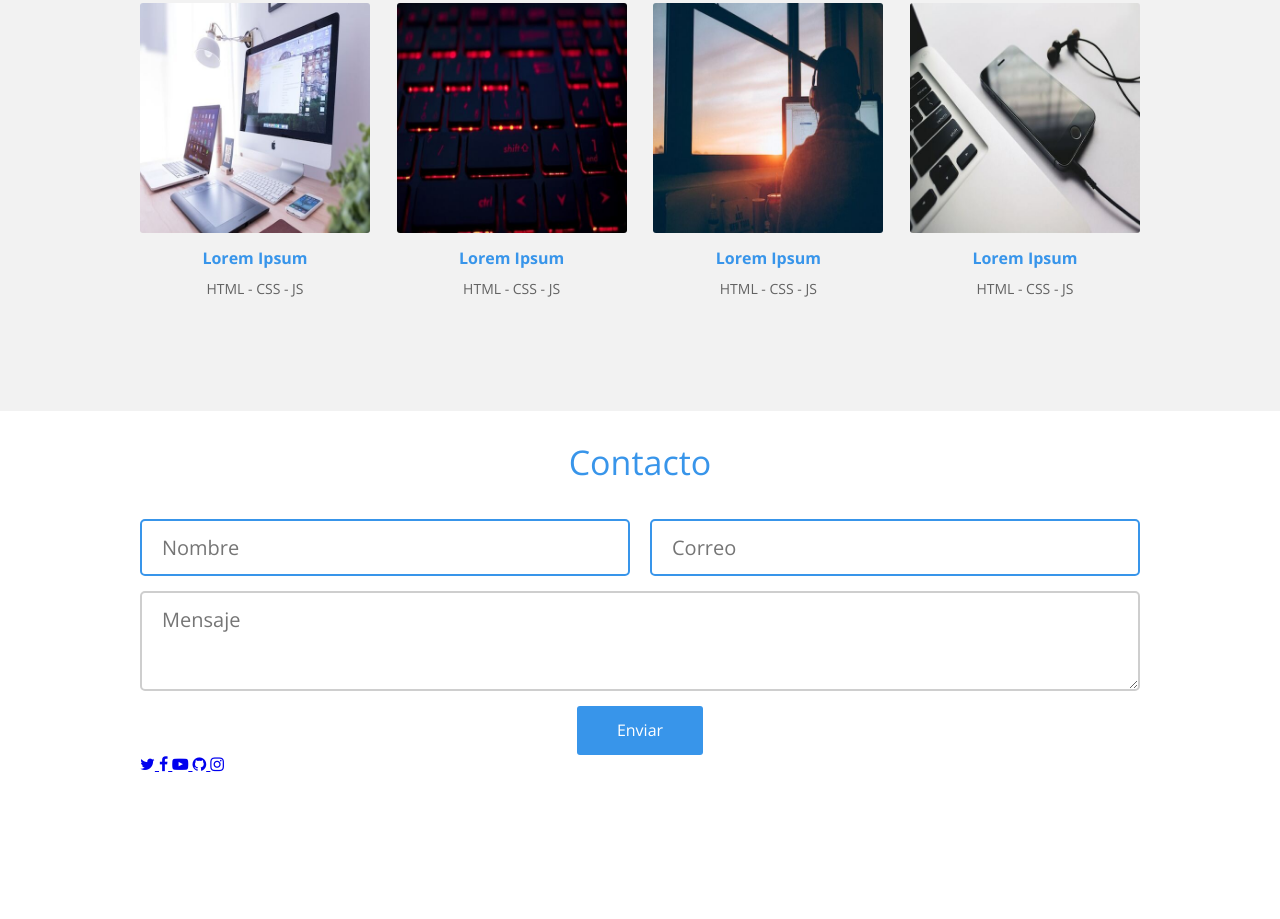
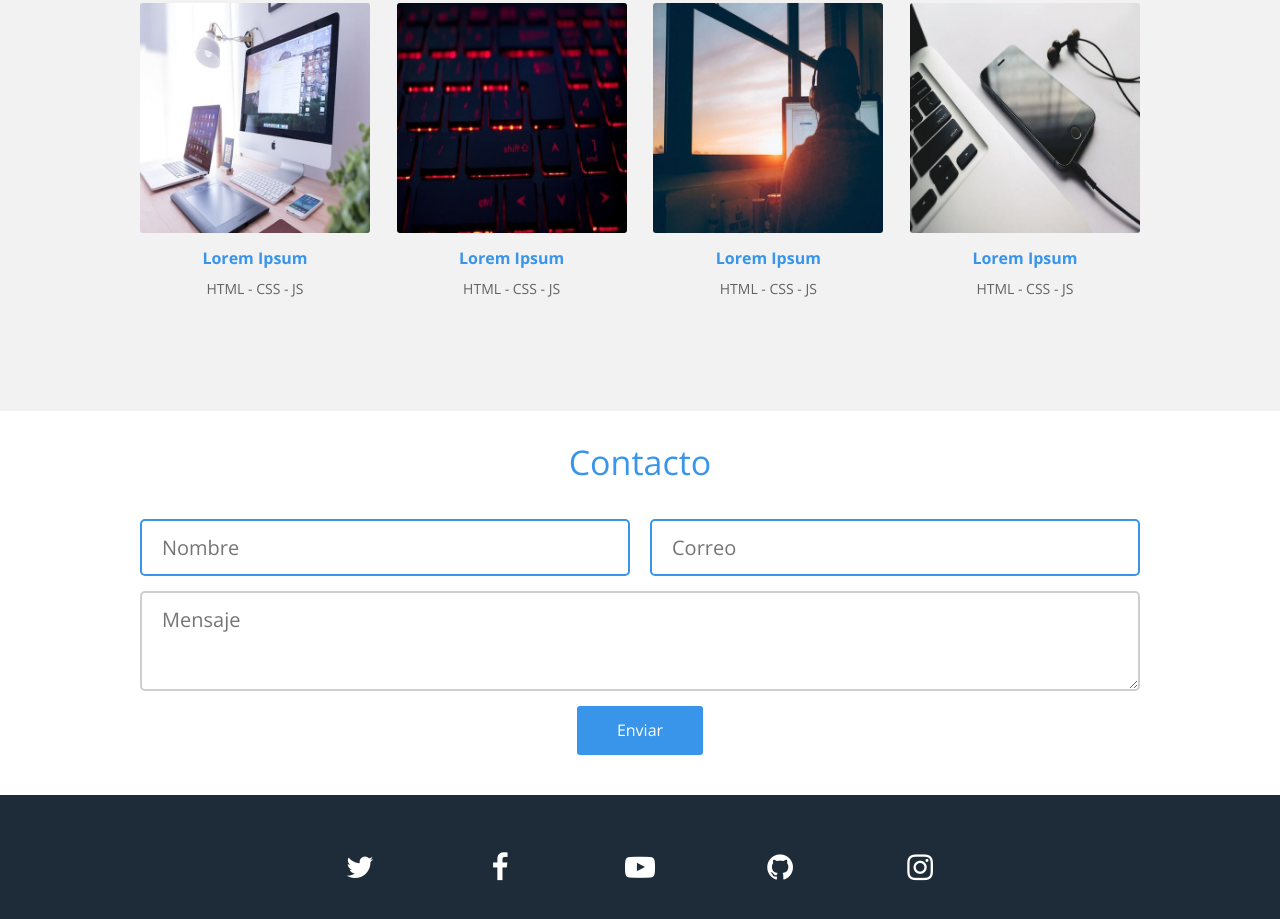
Before and after one commit to AntonioCantuMtz/practicaPortafolioDeProyectos, a plain HTML site: page index.html in a window 1280 px wide. Shown: the part 1411-2330 px from the top of the page. Before the commit the page ends 2184 px from the top, so only its background shows below. Drawn offline with nearby package versions, Linux system fonts and the light colour scheme.

Commit message:
Se corrigieron unos pequeños errores en la parte de contacto y se agregaron estilos a la parte de redes sociales

```diff
--- a/css/estilos.css
+++ b/css/estilos.css
@@ -240,8 +240,37 @@ footer .contacto .formulario .boton {
     border-radius: 3px;
     padding: 15px 40px;
     cursor: pointer;
+    margin-bottom: 40px;
 }
 
 footer .contacto .formulario .boton:hover {
     background: #387bea;
 }
+
+/* Por aqui hay algo mal :/ */
+footer .redes-sociales {
+    background: #1e2b38;
+    padding: 40px 0;
+}
+
+footer .redes-sociales .contenedor {
+    display: flex;
+    justify-content: center;
+}
+
+footer .redes-sociales a {
+    color: #fff;
+    text-align: center;
+    width: 100px;
+    display: block;
+    padding: 15px 0;
+    border-radius: 3px;
+    font-size: 30px;
+    margin: 0 20px;
+}
+
+footer .redes-sociales .twitter:hover { background: #1da1f2; }
+footer .redes-sociales .facebook:hover { background: #1877f2; }
+footer .redes-sociales .youtube:hover { background: #ff0000; }
+footer .redes-sociales .github:hover { background: #6e5494; }
+footer .redes-sociales .instagram:hover { background: #c13584; }
```
